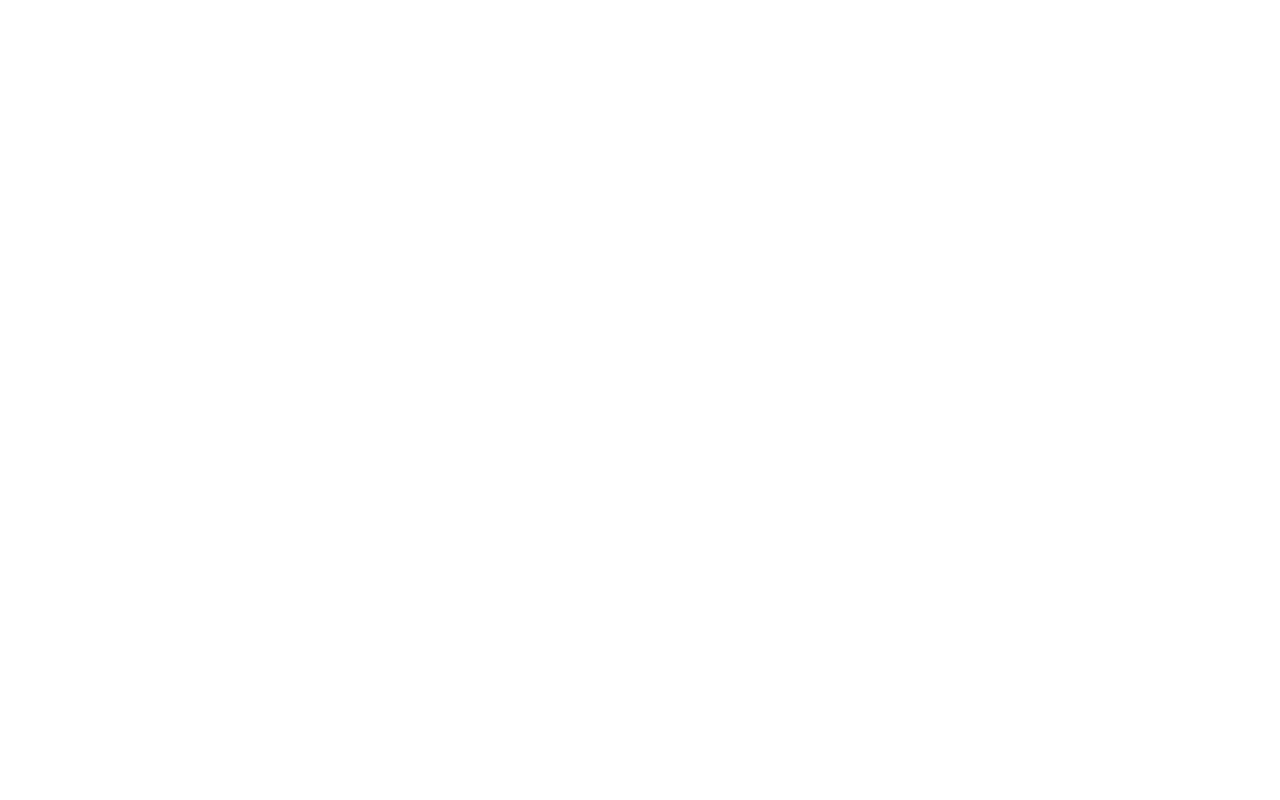
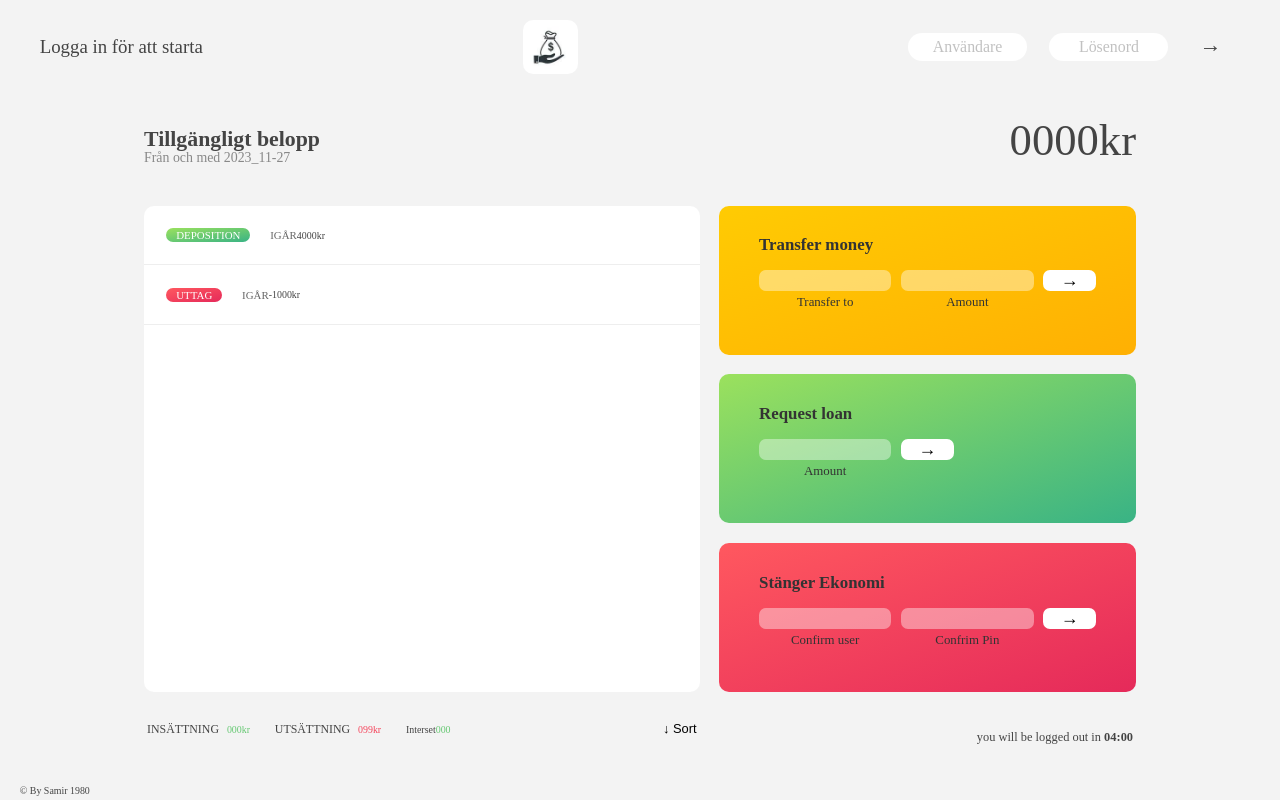
Before and after one commit to SamirParkar/BankApp, a plain HTML site: page index.html in a window 1280 px wide. Drawn offline with Linux system fonts and the light colour scheme.

Commit message:
Ändrade texten

```diff
--- a/index.html
+++ b/index.html
@@ -3,11 +3,109 @@
   <head>
     <meta charset="UTF-8" />
     <meta name="viewport" content="width=device-width, initial-scale=1.0" />
+    <link rel="shortcut icon" type="image/png" href="/icon.png" />
 
     <title>Ekonomi</title>
     <link rel="stylesheet" href="style.css" />
+    <link rel="shortcut icon " type="image/png" href="bank.png" />
   </head>
   <body>
-    <nav></nav>
+    <nav>
+      <p class="welcome">Logga in för att starta</p>
+      <img src="mony.png" class="logo" />
+      <form>
+        <input
+          type="text"
+          placeholder="Användare"
+          maxlength="12"
+          class="login__input login__input--user"
+        />
+        <input
+          type="text"
+          placeholder="Lösenord"
+          maxlength="6"
+          class="login__input login__input--pin"
+        />
+        <button class="login__btn">&rarr;</button>
+      </form>
+    </nav>
+    <main class="app">
+      <!--tillgängligt-->
+      <div class="balance">
+        <div>
+          <p class="balance__label">Tillgängligt belopp</p>
+          <p class="balance__date">
+            Från och med <span class="date">2023_11-27</span>
+          </p>
+        </div>
+        <p class="balance__value">0000kr</p>
+      </div>
+      <!--överföringar-->
+      <div class="movements">
+        <div class="movements__row">
+          <div class="movements__type movements__type--deposit">Deposition</div>
+          <div class="movements__date">igår</div>
+          <div class="movements__value">4000kr</div>
+        </div>
+        <div class="movements__row">
+          <div class="movements__type movements__type--withdrawal">
+            Uttag
+          </div>
+          <div class="movements__date">igår</div>
+          <div class="movements__value">-1000kr</div>
+        </div>
+      </div>
+      <!--summary-->
+      <div class="summary">
+        <p class="summary__label">Insättning</p>
+        <p class="summary__value summary__value--in">000kr</p>
+        <p class="summary__label">Utsättning</p>
+        <p class="summary__value summary__value--out">099kr</p>
+        <p class="summar__label">Interset</p>
+        <p class="summary__value summary__value--interest">000</p>
+        <button class="btn--sort">&downarrow; Sort</button>
+      </div>
+      <!--operation Transfer-->
+      <div class="operation operation--transfer">
+        <h2>Transfer money</h2>
+        <form class="form form--transfer">
+          <input type="text" class="form__input form__input--to" />
+          <input type="number" class="form__input from__input--amount" />
+          <button class="form__btn form__btn--transfer">&rarr;</button>
+          <label class="form__label">Transfer to</label>
+          <label class="form__label">Amount</label>
+        </form>
+      </div>
+      <!--operation loan-->
+      <div class="operation operation--loan">
+        <h2>Request loan</h2>
+        <form class="form form--loan">
+          <input type="number" class="form__input form__input--loan-amount" />
+          <button class="form__btn form__btn--loan">&rarr;</button>
+          <label class="form__label form__label--loan">Amount</label>
+        </form>
+      </div>
+      <!--operation close-->
+      <div class="operation operation--close">
+        <h2>Stänger Ekonomi</h2>
+        <form action="" class="form form--close">
+          <input type="text" class="form__input form__input--user" />
+          <input
+            type="text"
+            maxlength="6"
+            class="form__input form__input--pin"
+          />
+          <button class="form__btn form__btn--close">&rarr;</button>
+          <label class="form__label">Confirm user</label>
+          <label class="form__label">Confrim Pin</label>
+        </form>
+      </div>
+      <!--Logut timer-->
+      <p class="logout-timer">
+        you will be logged out in <span class="timer">04:00</span>
+      </p>
+    </main>
+    <footer class="footer">&copy; By Samir 1980</footer>
+    <script src="script.js"></script>
   </body>
 </html>
--- /dev/null
+++ b/script.js
@@ -0,0 +1,56 @@
+'use strict';
+
+const account1 = {
+  owner: 'Jonas Schmedtmann',
+  movements: [200, 450, -400, 3000, -650, -130, 70, 1300],
+  interestRate: 1.2,
+  pin: 1111,
+};
+
+const account2 = {
+  owner: 'Jessica Davis',
+  movements: [5000, 3400, -150, -790, -3210, -1000, 8500, -30],
+  interestRate: 1.5,
+  pin: 2222,
+};
+
+const account3 = {
+  owner: 'Steven Thomas Williams',
+  movements: [200, -200, 340, -300, -20, 50, 400, -460],
+  interestRate: 0.7,
+  pin: 3333,
+};
+
+const account4 = {
+  owner: 'Sarah Smith',
+  movements: [430, 1000, 700, 50, 90],
+  interestRate: 1,
+  pin: 4444,
+};
+const accounts = [account1, account2, account3, account4];
+
+//Elements
+const labelWelcome = document.querySelector('.welcome');
+const labelDate = document.querySelector('.date');
+const labelBalance = document.querySelector('.balance__value');
+const labelSumIn = document.querySelector('.summary__value--in');
+const labelSumOut = document.querySelector('.summary__value--out');
+const labelSumInterest = document.querySelector('.summary__value--interest');
+const labelTimer = document.querySelector('.timer');
+
+const containerApp = document.querySelector('.app');
+const containerMovements = document.querySelector('.movements');
+
+const btnLogin = document.querySelector('.login__btn');
+const btnTransfer = document.querySelector('.form__btn--transfer');
+const btnLoan = document.querySelector('.form__btn--loan');
+const btnClose = document.querySelector('.form__btn--close');
+const btnSort = document.querySelector('.btn--sort');
+
+const inputLoginUsername = document.querySelector('.login__input--user');
+const inputLoginPin = document.querySelector('.login__input--pin');
+const inputTransferTo = document.querySelector('.form__input--to');
+const inputTransferAmount = document.querySelector('.form__input--amount');
+const inputLoanAmount = document.querySelector('.form__input--loan-amount');
+const inputCloseUsername = document.querySelector('.form__input--user');
+const inputClosePin = document.querySelector('.form__input--pin');
--- a/style.css
+++ b/style.css
@@ -0,0 +1,236 @@
+* {
+  margin: 0;
+  padding: 0;
+  box-sizing: inherit;
+}
+html {
+  font-size: 62%;
+  box-sizing: border-box;
+}
+body {
+  font-family: 'Times New Roman', Times, serif;
+  color: #444;
+  background-color: #f3f3f3;
+  height: 100vh;
+  padding: 2rem;
+}
+nav {
+  display: flex;
+  justify-content: space-between;
+  align-items: center;
+  padding: 0 2rem;
+}
+.welcome {
+  font-size: 1.9rem;
+  font-weight: 500;
+}
+.logo {
+  height: 5.5rem;
+  border-radius: 10px;
+}
+.login {
+  display: flex;
+}
+.login__input {
+  border: none;
+  padding: 0.5rem 2rem;
+  font-size: 1.6rem;
+  font-family: 'Times New Roman', Times, serif;
+  text-align: center;
+  width: 12rem;
+  border-radius: 10rem;
+  margin: 1rem;
+  color: 1px solid #fff;
+  transition: all 0.3s;
+}
+.login__input:focus {
+  outline: none;
+  border: 1px solid #ccc;
+}
+.login__input::placeholder {
+  color: #bbbbbbea;
+}
+.login__btn {
+  border: none;
+  background: none;
+  font-size: 2.2rem;
+  color: inherit;
+  cursor: pointer;
+  transition: all 0.3s;
+  width: 6rem;
+}
+.login__btn:hover,
+.login__btn:focus,
+.btn--sort:hover,
+.btn--sort:focus {
+  outline: none;
+  color: #777;
+}
+.app {
+  position: relative;
+  max-width: 100rem;
+  margin: 4rem auto;
+  display: grid;
+  grid-template-columns: 4fr 3fr;
+  grid-template-rows: auto repeat(3, 15rem) auto;
+  gap: 2rem;
+  transition: all 1s;
+  /*opacity:0;*/
+}
+.balance {
+  grid-column: 1 / span 2;
+  display: flex;
+  align-items: flex-end;
+  justify-content: space-between;
+  margin-bottom: 2rem;
+}
+.balance__label {
+  font-size: 2.2rem;
+  font-weight: 600;
+  margin-bottom: -0.2rem;
+}
+.balance__date {
+  font-size: 1.4rem;
+  color: #888;
+}
+.balance__value {
+  font-size: 4.5rem;
+  font-weight: 300;
+}
+.movements {
+  grid-row: 2 / span 3;
+  background-color: #fff;
+  border-radius: 1rem;
+  overflow: scroll;
+}
+.movements__row {
+  padding: 2.25rem;
+  display: flex;
+  align-items: center;
+  border-bottom: 1px solid #eee;
+}
+.movements__type {
+  font-size: 1.1rem;
+  text-transform: uppercase;
+  font-weight: 400;
+  color: #fff;
+  padding: 0.1rem 1rem;
+  border-radius: 10rem;
+  margin-right: 2rem;
+}
+.movements__date {
+  font-size: 1.1rem;
+  text-transform: uppercase;
+  font-weight: 500;
+  color: #666;
+}
+.movements__type--deposit {
+  background-image: linear-gradient(to top left, #39b385, #9be15d);
+}
+.movements__type--withdrawal {
+  background-image: linear-gradient(to top left, #e52a5a, #ff585f);
+}
+.summary {
+  grid-row: 5 / 6;
+  display: flex;
+  align-items: baseline;
+  padding: 0 0.3rem;
+  margin-top: 1rem;
+}
+.summary__label {
+  font-size: 1.2rem;
+  font-weight: 500;
+  text-transform: uppercase;
+  margin-right: 0.8rem;
+}
+.summary__value {
+  font-size: 2.2;
+  margin-right: 2.5rem;
+}
+.summary__value--in,
+.summary__value--interest {
+  color: #66c873;
+}
+.summary__value--out {
+  color: #f5465d;
+}
+.btn--sort {
+  margin-left: auto;
+  border: none;
+  background: none;
+  font-size: 1.3rem;
+  font-weight: 500;
+  cursor: pointer;
+}
+.operation {
+  border-radius: 1rem;
+  padding: 3rem 4rem;
+  color: #333;
+}
+.operation--transfer {
+  background-image: linear-gradient(to top left, #ffb003, #ffcb03);
+}
+.operation--loan {
+  background-image: linear-gradient(to top left, #39b385, #9be15d);
+}
+.operation--close {
+  background-image: linear-gradient(to top left, #e52a5a, #ff585f);
+}
+h2 {
+  margin-bottom: 1.5rem;
+  font-size: 1.7rem;
+  font-weight: 700;
+  color: #333;
+}
+.form {
+  display: grid;
+  grid-template-columns: 2.5fr 2.5fr 1fr;
+  grid-template-rows: auto auto;
+  gap: 0.4rem 1rem;
+}
+
+.form.form--loan {
+  grid-template-columns: 2.5fr 1fr 2.5fr;
+}
+.form__label--loan {
+  grid-row: 2;
+}
+.form__input {
+  width: 100%;
+  border: none;
+  background-color: rgba(255, 255, 255, 0.4);
+  text-align: center;
+  color: #333;
+  padding: 0.3rem 1rem;
+  border-radius: 0.7rem;
+  transition: all 0.3s;
+}
+.form__input:focus {
+  outline: none;
+  background-color: rgba(255, 255, 255, 0.6);
+}
+.form__label {
+  font-size: 1.3rem;
+  text-align: center;
+}
+.form__btn {
+  border: none;
+  border-radius: 0.7rem;
+  font-size: 1.8rem;
+  background-color: #fff;
+  cursor: pointer;
+  transition: all 0.3s;
+}
+.form__btn:focus {
+  outline: none;
+  background-color: rgba(255, 255, 255, 0.8);
+}
+.logout-timer {
+  padding: 0 0.3rem;
+  margin-top: 1.9rem;
+  text-align: right;
+  font-size: 1.25rem;
+}
+.timer {
+  font-weight: 600;
+}
```
Also changed, not shown: bank.png (added), mony.png (added).
